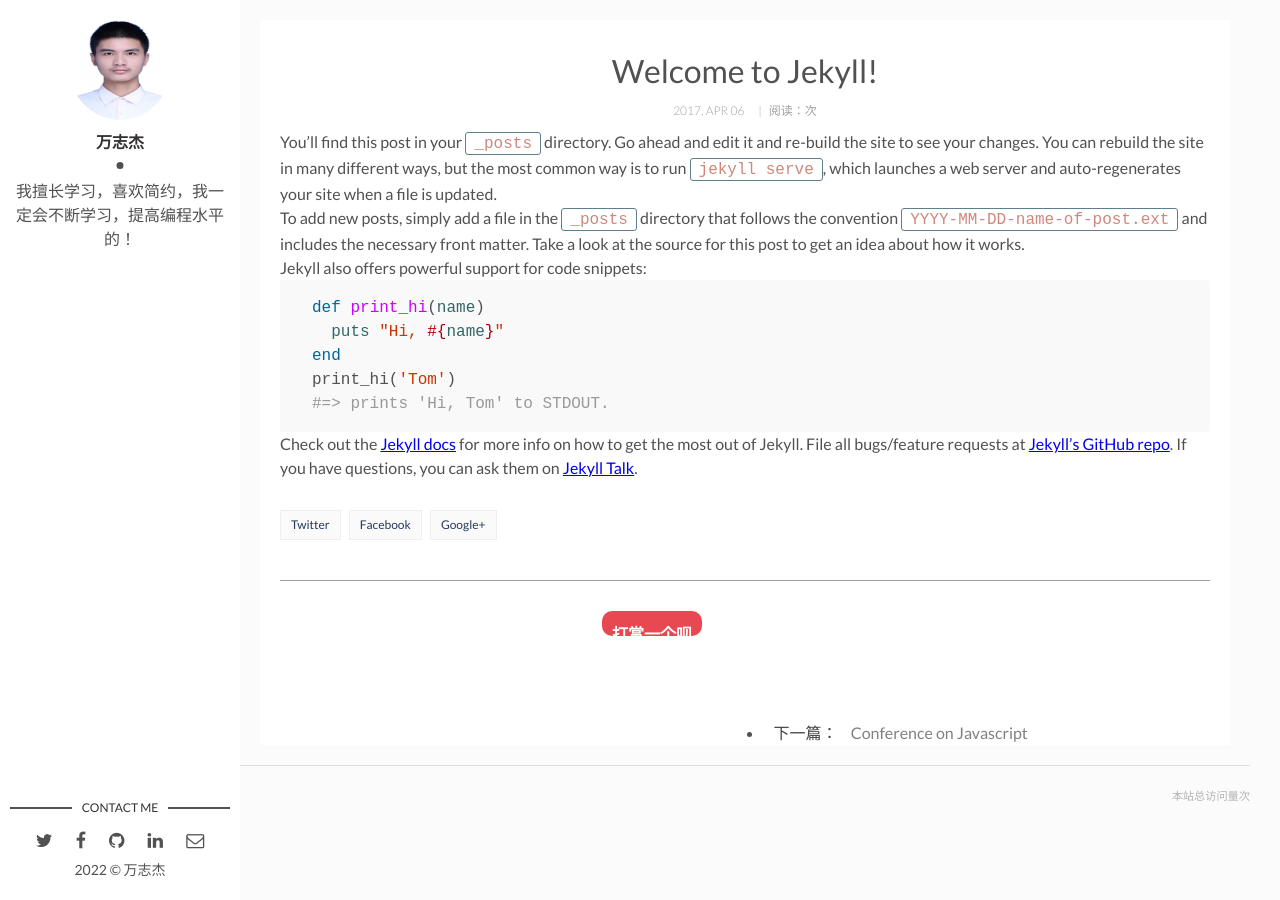
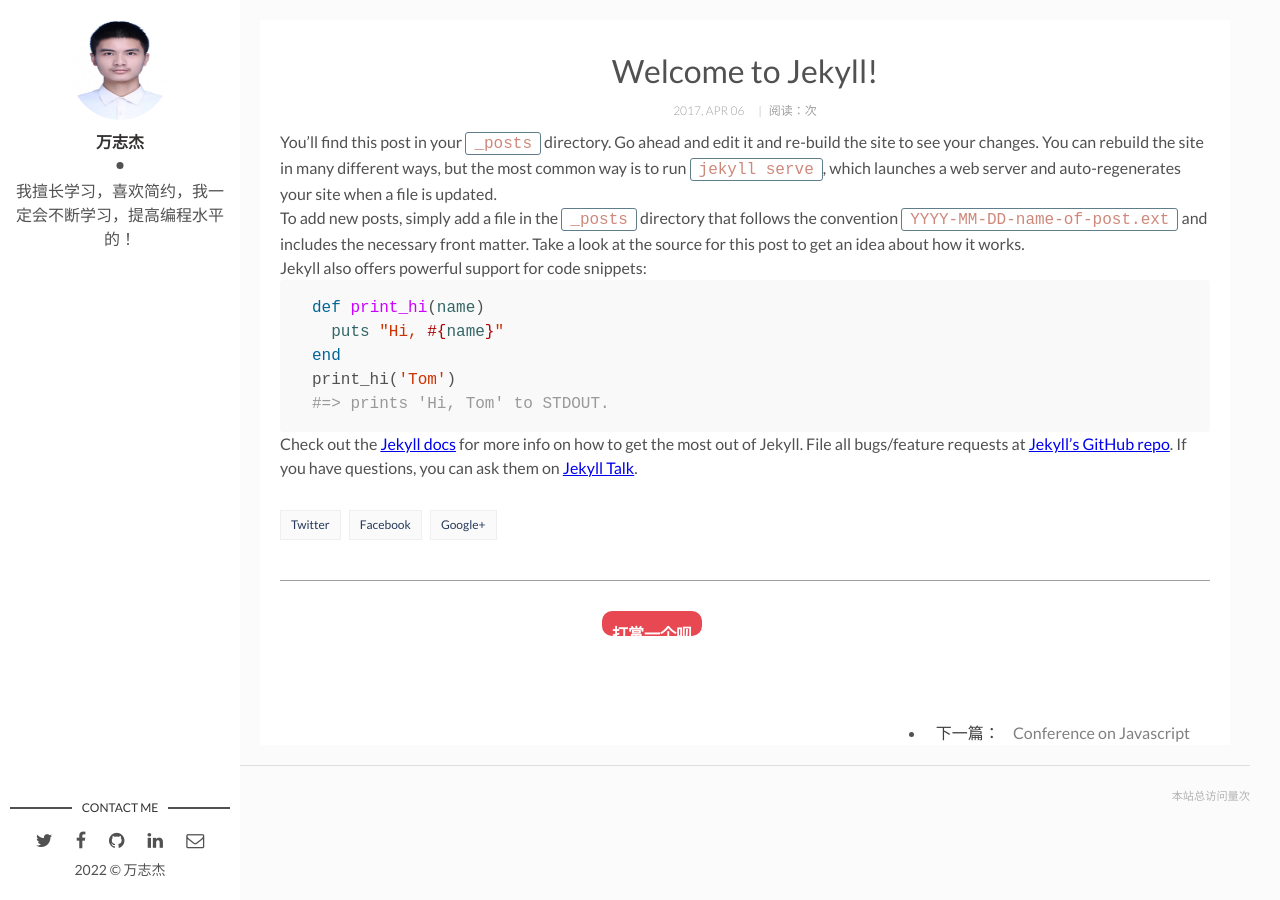
Before and after one commit to 19991010wan/19991010wan-Blog, a Jekyll site: the page built from _posts/2017-04-06-welcome-to-jekyll.markdown, in a window 1280 px wide. Built offline with Jekyll 4.4.1, drawn with Linux system fonts in a browser that asks for light colours; nearby versions of some CDN libraries; comment, search, counter and statistics services are not loaded.

Commit message:
update css

```diff
--- a/assets/css/main.css
+++ b/assets/css/main.css
@@ -1150,8 +1150,7 @@ a.newer-posts:hover {
   margin-top: 20px;
   float: left; }
 .paper_pre_next li {
-  margin-top: 20px;
-  width: 48%; }
+  margin-top: 20px; }
 .paper_pre_next li > a {
   width: 100%;
   padding: 10px 10px;
--- a/assets/css/scss/parts/_post-page.scss
+++ b/assets/css/scss/parts/_post-page.scss
@@ -93,24 +93,23 @@
 .paper_pre_next {
   .next{
     margin-top: 20px;
-    float:right
+    float:right;
   }
 
   .previous{
     margin-top: 20px;
-    float:left
+    float:left;
   }
 
   li {
     margin-top: 20px;
-    width:48%
   }
 
   li>a{
     width:100%;
     padding: 10px 10px;
     text-decoration: none;
-    color:#404040
+    color:#404040;
   }
 
   li>a>span{
@@ -154,11 +153,11 @@
 
   img::selection {
     color:#fff;
-    background:0 0
+    background:0 0;
   }
 
   img::-moz-selection {
     color:#fff;
-    background:0 0
+    background:0 0;
   }
 }
```
